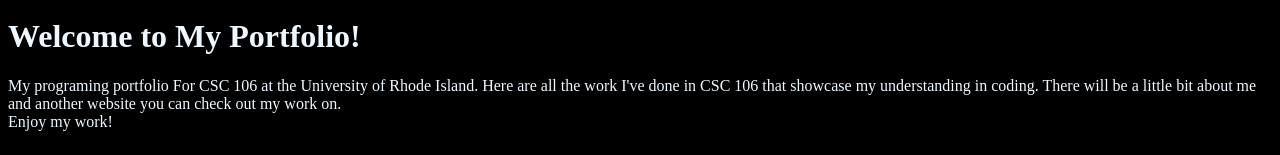
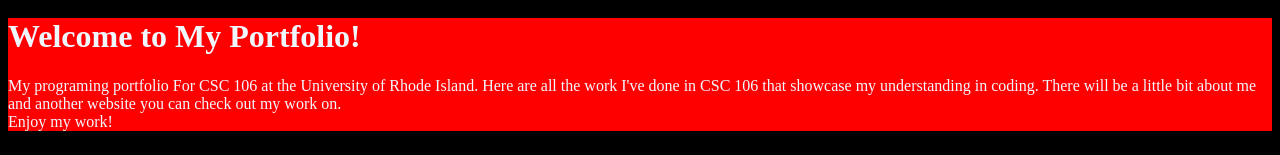
Before and after one commit to melisaguarcas/melisaguarcas.github.io, a plain HTML site: page index.html in a window 1280 px wide. Shown: the part 645-800 px from the top of the page. Drawn offline with Linux system fonts and the light colour scheme.

Commit message:
Update styling.css

```diff
--- a/styling.css
+++ b/styling.css
@@ -46,3 +46,5 @@
 
 
                                     }
+#writing { background-color: red;
+}
```
